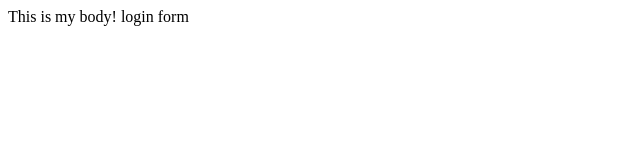
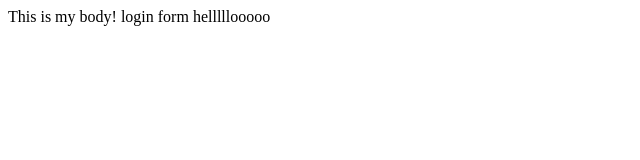
Before and after one commit to randyfuerte/myappsample, a plain HTML site: page index.html in a window 1280 px wide. Shown: the whole page, without its empty margins (0-640 px from the left). Drawn offline with Linux system fonts and the light colour scheme.

Commit message:
changed index.html

```diff
--- a/index.html
+++ b/index.html
@@ -9,5 +9,6 @@
 <body>
     This is my body!
     login form
+	helllllooooo
 </body>
 </html>
```
